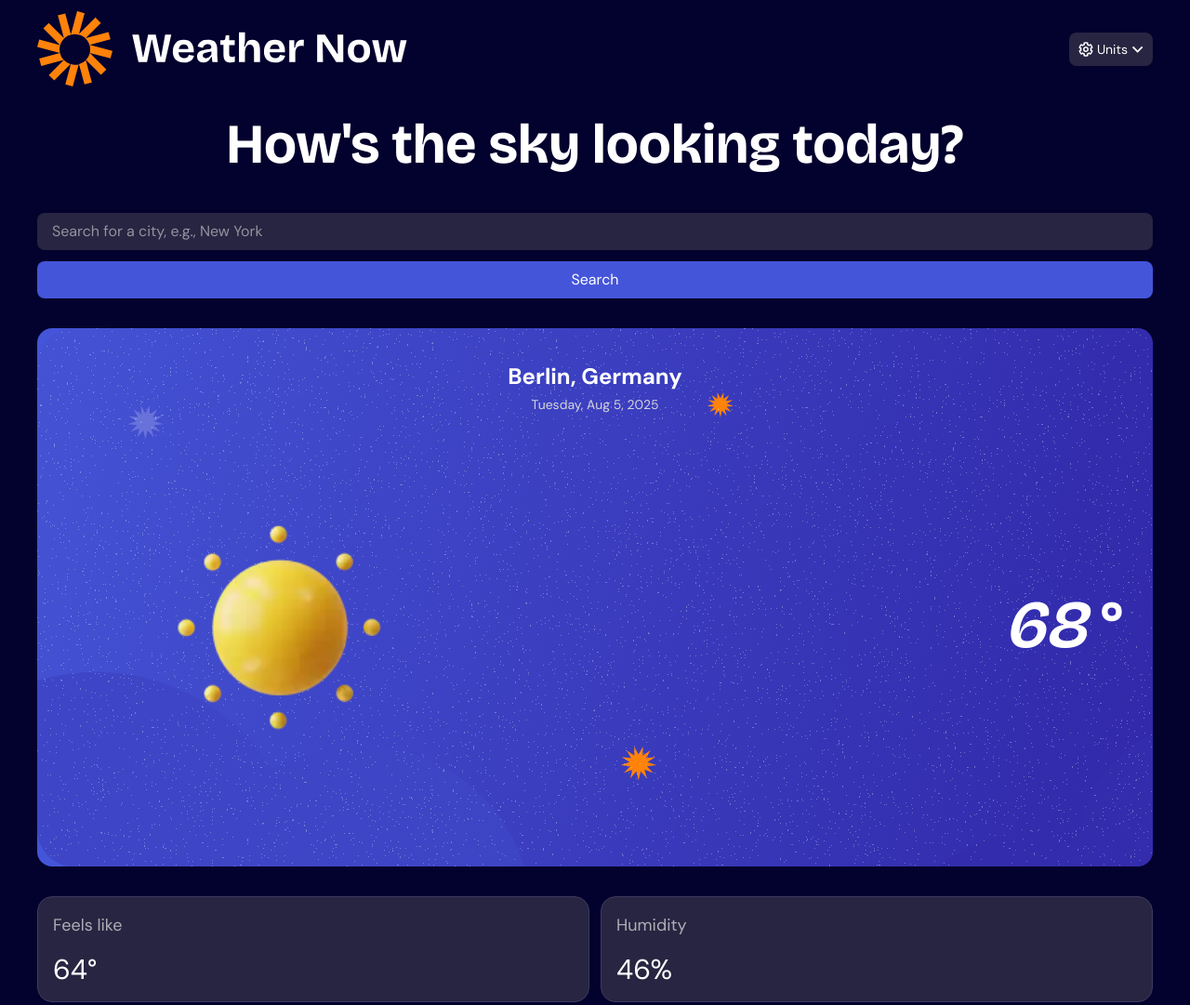
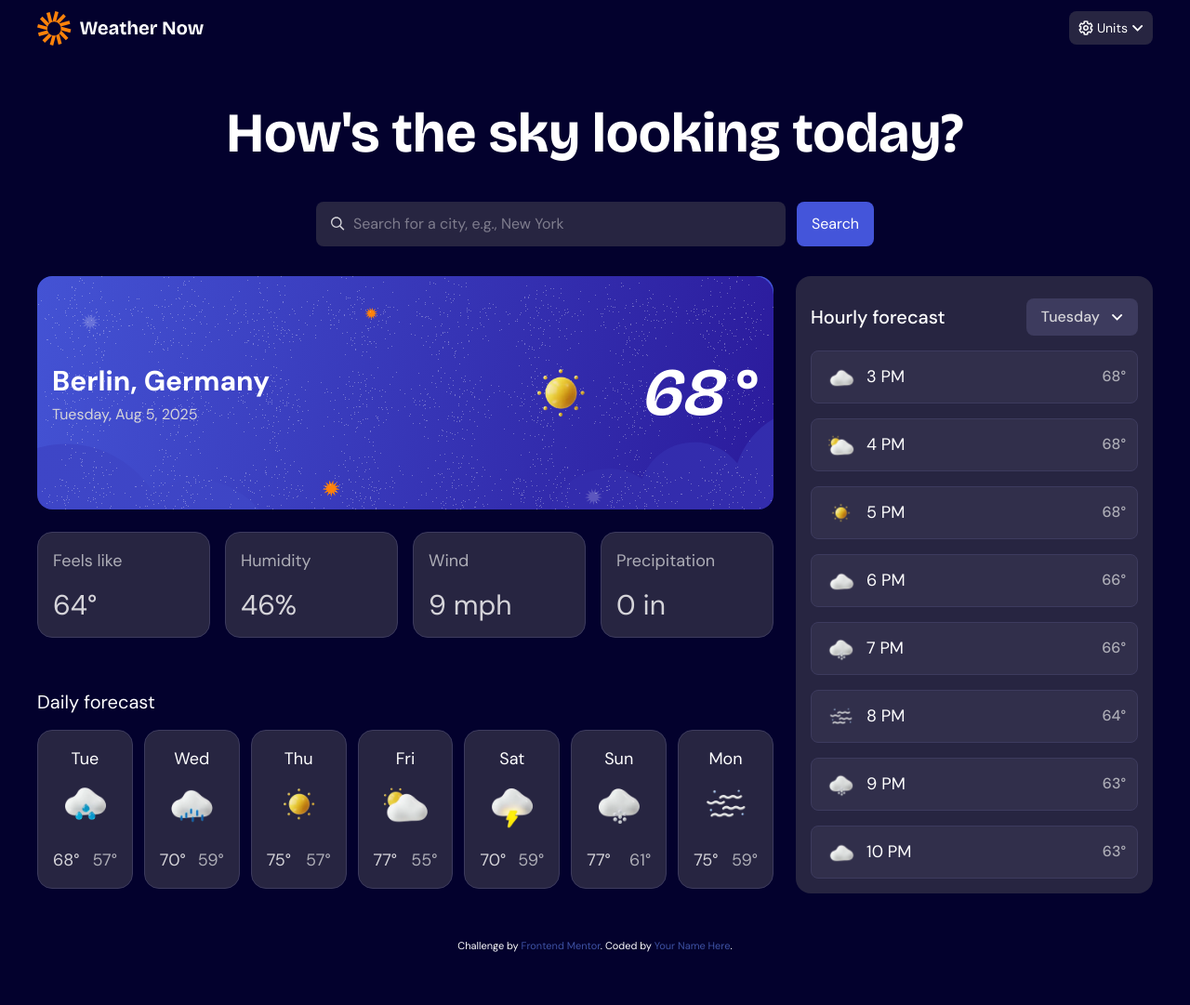
Before and after one commit to Tjay05/weather-app-main, a website: page index.html in a window 1280 px wide. Shown: the top 1081 px of the page at 93% size. After the commit the page ends 1025 px from the top, so only its background shows below. Drawn offline with nearby package versions, Linux system fonts and the light colour scheme.

Commit message:
Add desktop styles and classes

```diff
--- a/index.html
+++ b/index.html
@@ -25,7 +25,7 @@
 <body class="bg-tneutral-900 text-tneutral-0">
   <header class="rule">
     <nav class="nav flex items-center justify-between py-3 relative">
-      <img src="assets/images/logo.svg" alt="logo" class="w-1/3">
+      <img src="assets/images/logo.svg" alt="logo" class="w-1/3 md:w-[15%]">
       <button id="nav-chevron" class="rounded-lg bg-tneutral-800 py-2 px-2.5 cursor-pointer flex items-center gap-1 font-dm-sans text-sm justify-between">
         <img src="assets/images/icon-units.svg" alt="units" class="">
         Units
@@ -46,54 +46,56 @@
     </nav>
   </header>
 
-  <main class="rule my-4">
+  <main class="rule md:my-12">
     <!-- Search section -->
     <section class="my-4">
       <h1 class="text-center font-bricolage text-6xl/17 font-bold">How's the sky looking today?</h1>
-      <div class="flex w-full flex-col gap-3 mt-10 mb-4">
+      <div class="flex w-full md:w-1/2 md:mx-auto md:justify-between flex-col md:flex-row gap-3 mt-10 mb-4 relative">
         <input
-          class="bg-tneutral-800 rounded-lg py-2 px-4 font-dm-sans"
+          class="bg-tneutral-800 rounded-lg py-2 md:py-3 pl-10 font-dm-sans w-full text-tneutral-200"
           type="search"
           placeholder="Search for a city, e.g., New York"
-          id="search">
+          id="search"
+        >
+        <img src="assets/images/icon-search.svg" alt="search" class="absolute top-3 left-4 w-[15px] md:top-4">
         <button class="bg-tblue-500 rounded-lg py-2 px-4 font-dm-sans">Search</button>
       </div>
     </section>
-    <section class="my-8">
+    <section class="my-8 md:h-[664px] md:grid grid-cols-6 grid-rows-5 md:gap-6">
       <!-- Location details -->
-      <div class="cta">
-        <div class="text-center">
-          <p class="text-2xl/10 font-bold">Berlin, Germany</p>
-          <p class="text-tneutral-200 text-sm">Tuesday, Aug 5, 2025</p>
+      <div class="cta col-span-4 row-span-2 md:flex md:items-center md:justify-between md:w-full md:p-4">
+        <div class="text-center md:text-left">
+          <p class="text-2xl/10 md:text-3xl/12 font-bold">Berlin, Germany</p>
+          <p class="text-tneutral-200 text-sm md:text-base">Tuesday, Aug 5, 2025</p>
         </div>
-        <div class="flex w-full items-center justify-between">
+        <div class="flex items-center justify-between md:w-[35%]">
           <img src="assets/images/icon-sunny.webp" alt="sun" class="w-[40%]">
           <p class="font-semibold font-bricolage text-7xl"><span class="italic">68 </span>°</p>
         </div>
       </div>
       <!-- Today Forecasts -->
-      <div class="grid grid-cols-2 gap-3 my-8 font-dm-sans">
+      <div class="grid grid-cols-2 md:grid-cols-4 row-span-1 gap-3 md:gap-4 my-8 md:my-0 font-dm-sans col-span-4">
         <div class="bg-tneutral-800 border-1 border-tneutral-600 p-4 flex flex-col rounded-2xl">
           <p class="text-tneutral-300 text-lg">Feels like</p>
-          <span class="text-tneutral-0 text-3xl mt-4">64°</span>
+          <span class="text-tneutral-200 text-3xl mt-4">64°</span>
         </div>
         <div class="bg-tneutral-800 border-1 border-tneutral-600 p-4 flex flex-col rounded-2xl">
           <p class="text-tneutral-300 text-lg">Humidity</p>
-          <span class="text-tneutral-0 text-3xl mt-4">46%</span>
+          <span class="text-tneutral-200 text-3xl mt-4">46%</span>
         </div>
         <div class="bg-tneutral-800 border-1 border-tneutral-600 p-4 flex flex-col rounded-2xl">
           <p class="text-tneutral-300 text-lg">Wind</p>
-          <span class="text-tneutral-0 text-3xl mt-4">9 mph</span>
+          <span class="text-tneutral-200 text-3xl mt-4">9 mph</span>
         </div>
         <div class="bg-tneutral-800 border-1 border-tneutral-600 p-4 flex flex-col rounded-2xl">
           <p class="text-tneutral-300 text-lg">Precipitation</p>
-          <span class="text-tneutral-0 text-3xl mt-4">0 in</span>
+          <span class="text-tneutral-200 text-3xl mt-4">0 in</span>
         </div>
       </div>
       <!-- Daily Forecast -->
-      <div class="my-8 font-dm-sans">
+      <div class="my-8 md:mb-0 font-dm-sans col-span-4 row-span-2">
         <h2 class="text-xl">Daily forecast</h2>
-        <div class="grid grid-cols-3 gap-y-4 gap-x-3 my-4">
+        <div class="grid grid-cols-3 md:grid-cols-7 gap-y-4 gap-x-3 my-4">
           <div class="flex flex-col items-center bg-tneutral-800 rounded-2xl p-4 border-1 border-tneutral-600">
             <p class="text-lg">Tue</p>
             <img src="assets/images/icon-rain.webp" alt="rain" class="">
@@ -153,7 +155,7 @@
         </div>
       </div>
       <!-- Hourly Forecast -->
-      <div class="my-8 font-dm-sans flex flex-col gap-4 bg-tneutral-800 rounded-2xl px-4 py-6">
+      <div class="my-8 md:my-0 font-dm-sans flex flex-col gap-4 bg-tneutral-800 rounded-2xl px-4 py-6 col-span-2 row-start-1 col-start-5 row-span-5">
         <div class="flex items-center justify-between relative">
           <h2 class="text-xl font-medium">Hourly forecast</h2>
           <button id="day-chevron" class="flex items-center gap-3 bg-tneutral-600 rounded-lg py-2 font-medium text-tneutral-200 px-4 cursor-pointer">
```
Also changed, not shown: src/output.css.
